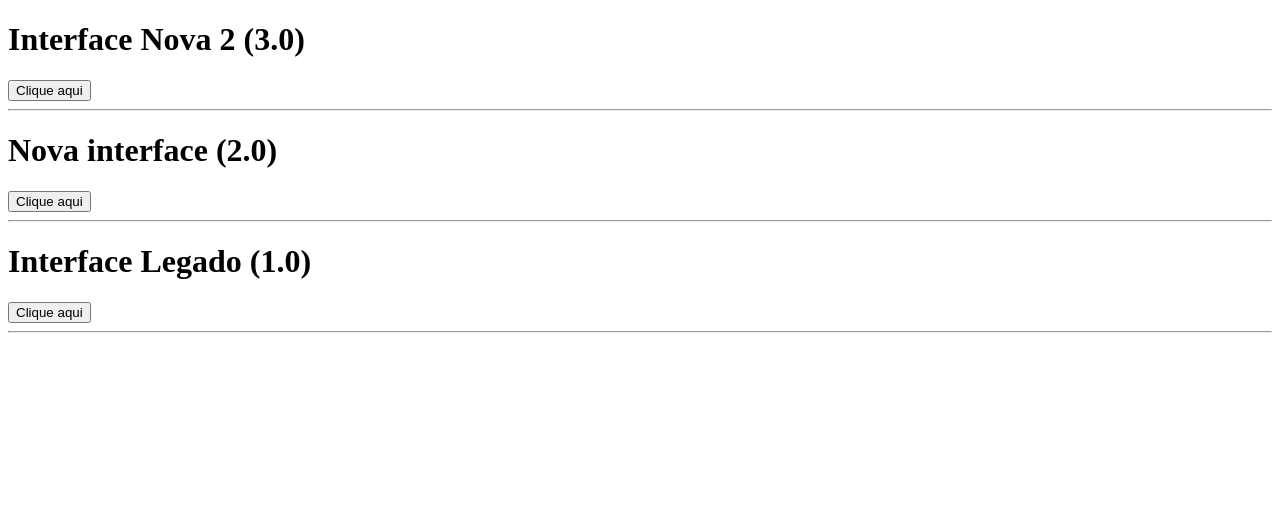
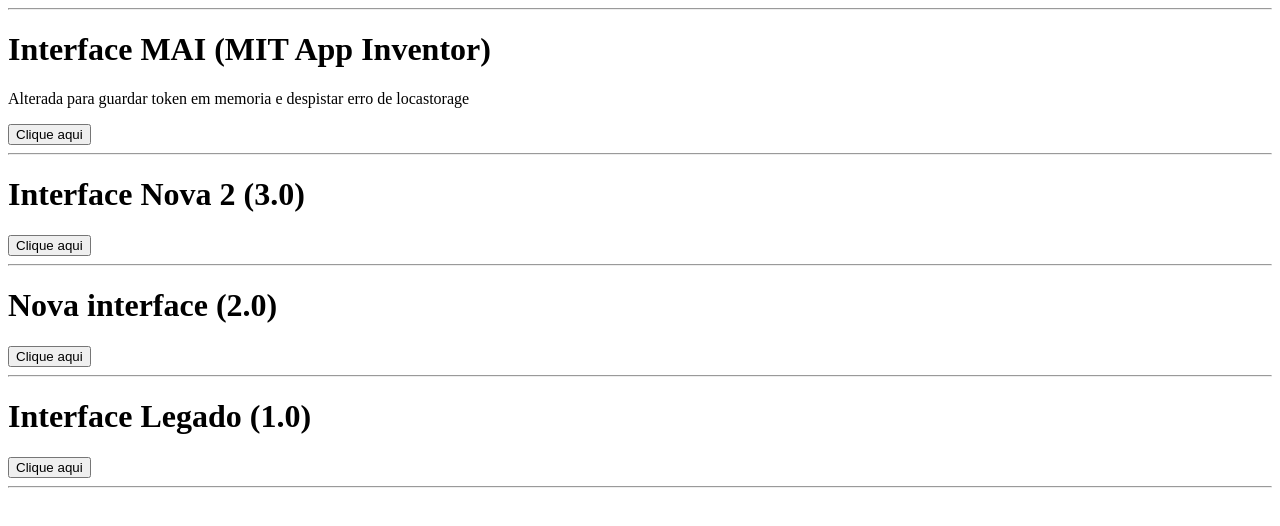
Before and after one commit to orbisteam/studyai, a website: page public/index.html in a window 1280 px wide. Drawn offline with Linux system fonts and the light colour scheme.

Commit message:
Update index.html

```diff
--- a/public/index.html
+++ b/public/index.html
@@ -1,4 +1,9 @@
 <!doctype html>
+<hr>
+<h1> Interface MAI (MIT App Inventor) </h1>
+<p> Alterada para guardar token em memoria e despistar erro de locastorage </p>
+<button onclick="window.location='/mai.html'">Clique aqui</button>
+<hr>
 <h1>Interface Nova 2 (3.0)</h1>
 <button onclick="window.location='/cer.html'">Clique aqui</button>
 <hr>
```
